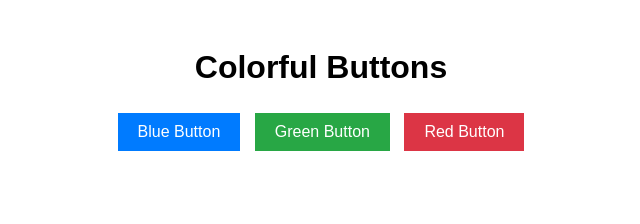
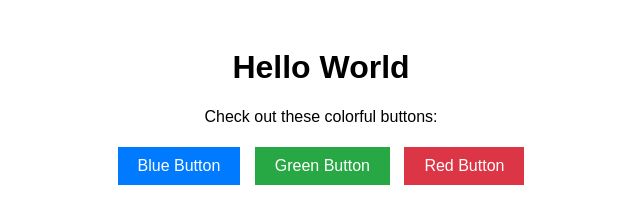
Before and after one commit to calebljohnston/GPTmain, a plain HTML site: page index.html in a window 1280 px wide. Shown: the whole page, without its empty margins (319-959 px from the left). Drawn offline with Linux system fonts and the light colour scheme.

Commit message:
Add Hello World heading

```diff
--- a/index.html
+++ b/index.html
@@ -7,7 +7,8 @@
     <link rel="stylesheet" href="style.css">
 </head>
 <body>
-    <h1>Colorful Buttons</h1>
+    <h1>Hello World</h1>
+    <p>Check out these colorful buttons:</p>
     <button class="btn-blue">Blue Button</button>
     <button class="btn-green">Green Button</button>
     <button class="btn-red">Red Button</button>
```
Also changed, not shown: README.md.
